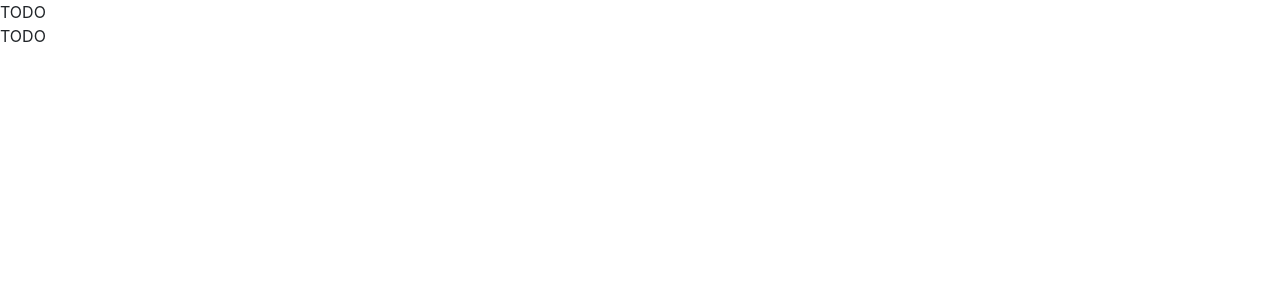
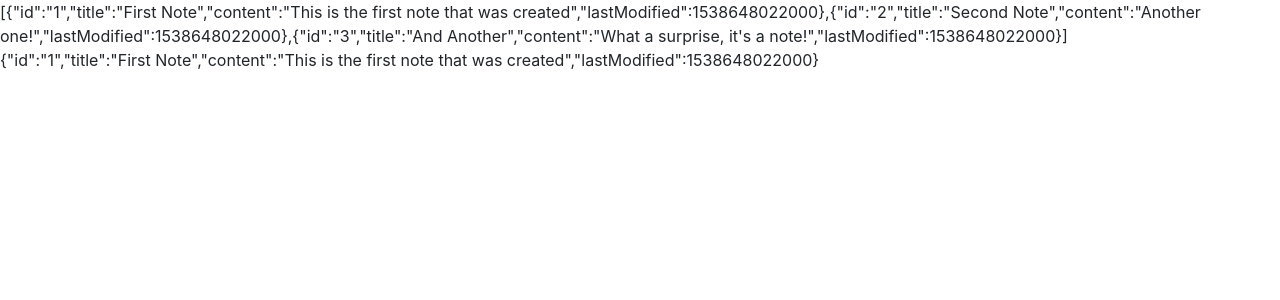
Before and after one commit to R2ZER0/todo-notes, a React app: page /#/note/1 in a window 1280 px wide. Shown: the top 300 px of the page. Built offline with nearby package versions, Linux system fonts and the light colour scheme.

Commit message:
Add the state and data flow between components

```diff
--- a/src/App.js
+++ b/src/App.js
@@ -1,15 +1,58 @@
 // @flow
 import * as React from 'react';
 import {HashRouter as Router, Route} from 'react-router-dom';
+import NoteDB from './NoteDB';
+import type {ID, Note} from './NoteDB';
 import Page from "./Page";
 
-const App = () => (
-    <Router>
-        <div>
-            <Route exact path="/" render={ () => <Page/> }/>
-            <Route path="/note/:id" render={ ({match}) => <Page/> }/>
-        </div>
-    </Router>
-);
+type AppProps = {};
 
-export default App;
+type AppState = {
+    noteDb: NoteDB;
+    noteList: Array<Note>,
+    currentNote: ?Note,
+};
+
+
+export default class App extends React.Component<AppProps, AppState> {
+    constructor(props: AppProps) {
+        super(props);
+
+        let noteDb: NoteDB = new NoteDB();
+
+        // some example data
+        noteDb.createNote("First Note", "This is the first note that was created");
+        noteDb.createNote("Second Note", "Another one!");
+        noteDb.createNote("And Another", "What a surprise, it's a note!");
+
+        noteDb.onChange(this.onNoteDbUpdate.bind(this));
+
+        this.state = {
+            noteDb: noteDb,
+            noteList: noteDb.getNoteList(),
+        };
+
+    }
+
+    onNoteDbUpdate(noteDb) {
+        this.setState({
+            noteList: noteDb.getNoteList()
+        });
+    }
+
+    render() {
+        return (
+            <Router>
+                <div>
+                    <Route exact path="/" render={ () => (
+                        <Page noteList={this.state.noteList} currentNote={null}/>
+                    )}/>
+                    <Route path="/note/:id" render={ ({match}) => (
+                        <Page noteList={this.state.noteList} currentNote={this.state.noteDb.getNote(match.params.id)}/>
+                    )}/>
+                </div>
+            </Router>
+        );
+    }
+
+}
--- a/src/NoteDB.js
+++ b/src/NoteDB.js
@@ -1,8 +1,8 @@
 // @flow
 
-type ID = string;
+export type ID = string;
 
-type Note = {
+export type Note = {
     id: ID,
     title: string,
     content: string,
@@ -12,16 +12,20 @@ type Note = {
 export default class NoteDB {
     notedb: Map<string, Note>;
     nextid: number;
-    onChange: (NoteDB) => void;
+    onChangeCb: (NoteDB) => void;
 
     constructor(onChange: ?(NoteDB) => void) {
         this.notedb = new Map();
         this.nextid = 1;
-        this.onChange = onChange;
+        this.onChangeCb = onChange;
     }
 
     _nextId() {
         return `${this.nextid++}`;
+    }
+
+    onChange(fn: ?(NoteDB) => void) {
+        this.onChangeCb = fn;
     }
 
     createNote(title: string, content: string): Note {
@@ -35,8 +39,8 @@ export default class NoteDB {
 
         this.notedb.set(newId, newNote);
 
-        if(this.onChange) {
-            this.onChange(this);
+        if(this.onChangeCb) {
+            this.onChangeCb(this);
         }
 
         return newNote;
@@ -53,8 +57,8 @@ export default class NoteDB {
 
             this.notedb.set(id, newNote);
 
-            if(this.onChange) {
-                this.onChange(this);
+            if(this.onChangeCb) {
+                this.onChangeCb(this);
             }
 
             return newNote;
--- a/src/NoteEditor.js
+++ b/src/NoteEditor.js
@@ -1,5 +1,13 @@
 import * as React from 'react';
+import type {Note, ID} from "./NoteDB";
 
-const NoteEditor = () => <div>TODO</div>;
+export type OnNoteChangeFn = (id: ID, title: string, content: string) => void;
+
+type NoteEditorProps = {
+    note: Note,
+    onNoteChange: OnNoteChangeFn,
+};
+
+const NoteEditor = ({note, onNoteChangeFn}: NoteEditorProps) => <div>{ JSON.stringify(note) }</div>;
 
 export default NoteEditor;
--- a/src/NoteList.js
+++ b/src/NoteList.js
@@ -1,5 +1,10 @@
 import * as React from 'react';
+import type {Note} from "./NoteDB";
 
-const NoteList = () => <div>TODO</div>;
+type NoteListProps = {
+    noteList: Array<Note>,
+};
+
+const NoteList = ({noteList}: NoteListProps) => <div>{ JSON.stringify(noteList) }</div>;
 
 export default NoteList;
--- a/src/Page.js
+++ b/src/Page.js
@@ -1,11 +1,19 @@
 import * as React from 'react';
 import NoteList from "./NoteList";
 import NoteEditor from "./NoteEditor";
+import type {Note, ID} from './NoteDB';
+import type {OnNoteChangeFn} from "./NoteEditor";
 
-const Page = () => (
+type PageProps = {
+    noteList: Array<Note>,
+    currentNote: ?Note,
+    onNoteChangeFn: OnNoteChangeFn,
+};
+
+const Page = ({noteList, currentNote, onNoteChangeFn}: PageProps) => (
     <div>
-        <NoteList/>
-        <NoteEditor/>
+        <NoteList noteList={noteList}/>
+        { currentNote ? <NoteEditor note={currentNote} onNoteChange={onNoteChangeFn}/> : <div>Choose a note from the list to begin editing</div> }
     </div>
 );
 
```
